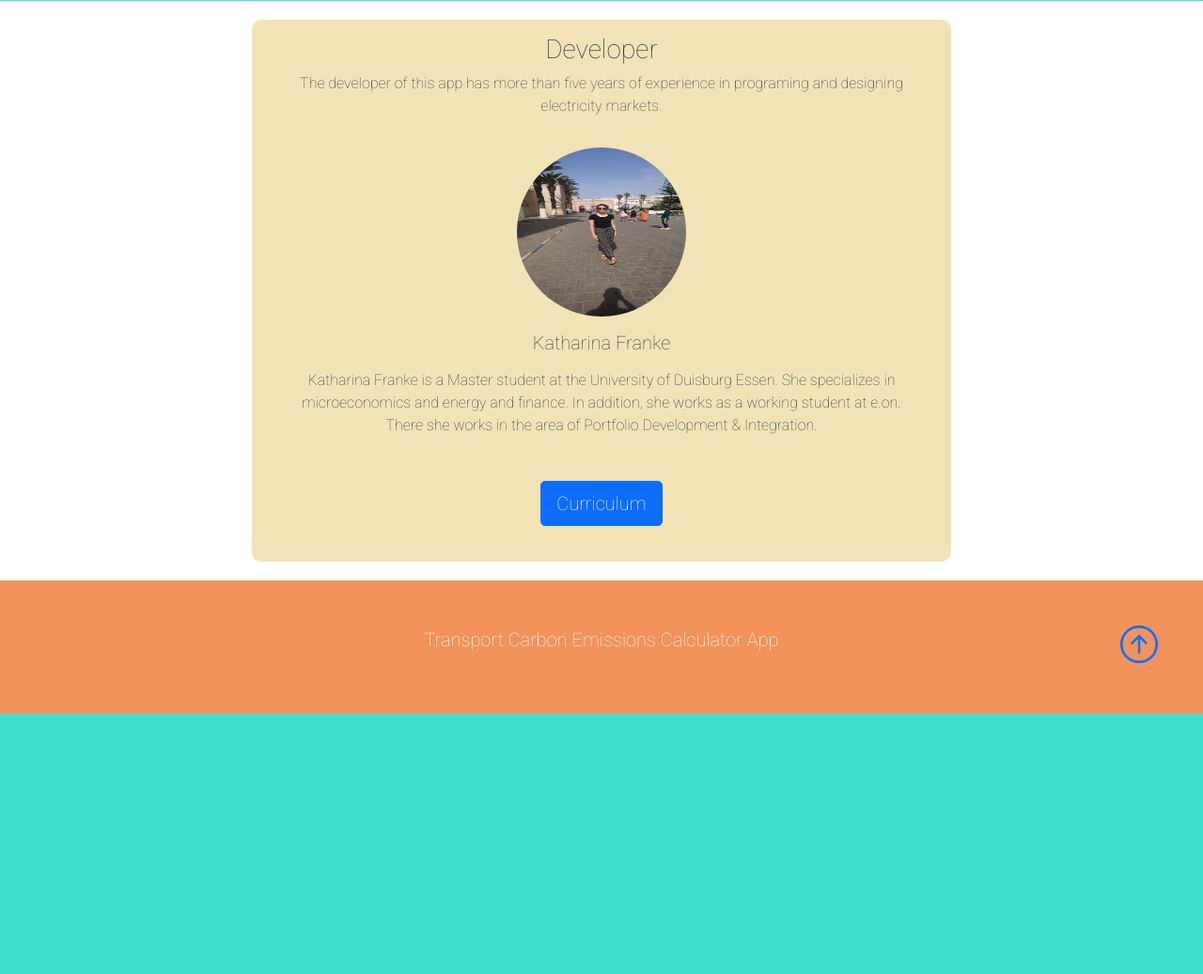
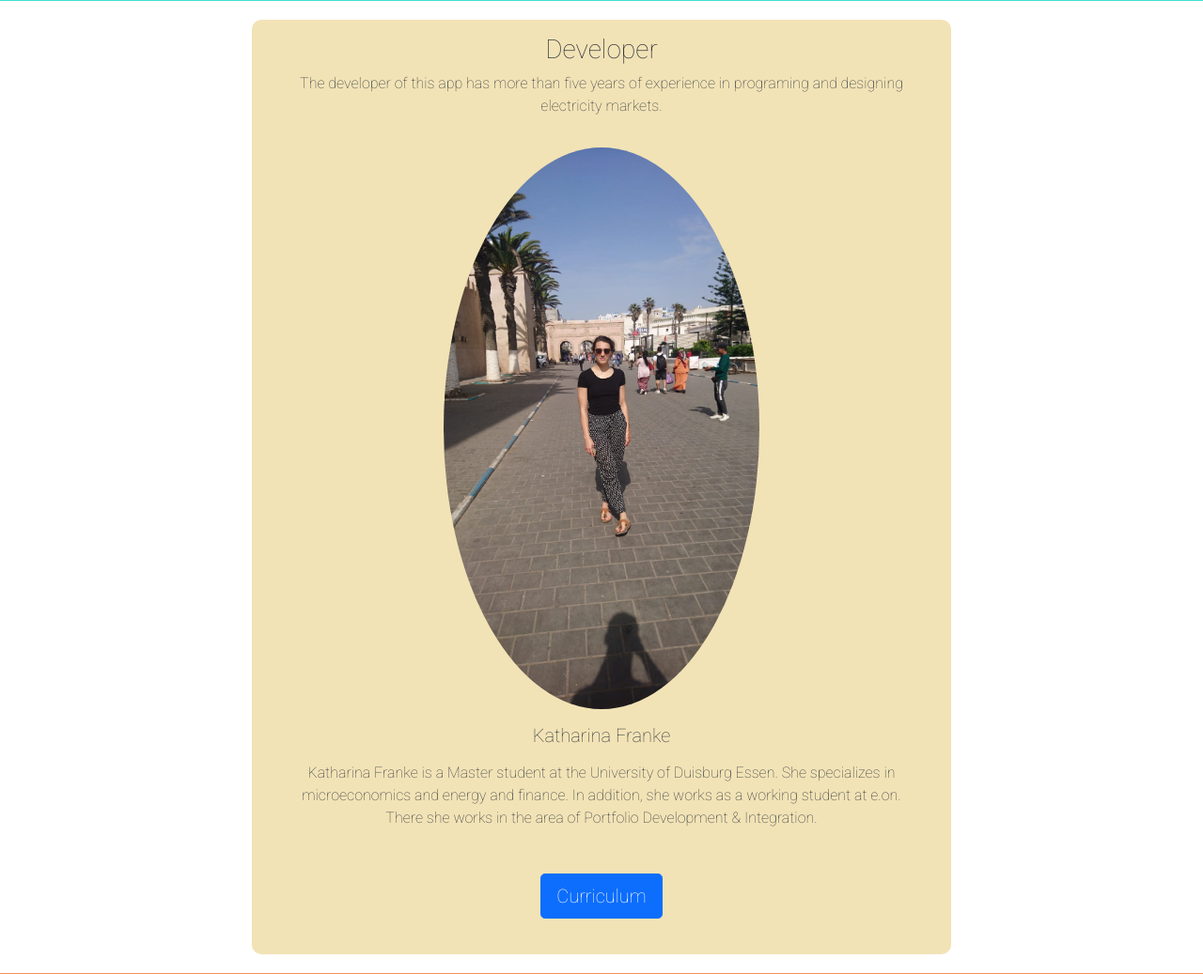
Before and after one commit to KatharinaFranke/Carbon-Footprint-Calculator, a Flask app: page / in a window 1280 px wide. Shown: the part 599-1636 px from the top of the page at 94% size. Before the commit the page ends 1359 px from the top, so only its background shows below. Run offline with Flask 2, Linux system fonts and the light colour scheme; some libraries are stand-ins or nearby versions.

Commit message:
Update home.html

```diff
--- a/templates/home.html
+++ b/templates/home.html
@@ -49,7 +49,7 @@
                     <div class="card-body text-center">
                         <img src="static/pictures/Maroco.jpeg"
                              class="rounded-circle w-50 mb-3"
-                             alt="", style="max-width: 180px; max-height: 180px"
+                             alt="", style="max-width: 899px; max-height: 1599px"
                         />
                         <h5 class="card-title mb-3">Katharina Franke</h5>
                         <p class="card-text">Katharina Franke is a Master student at the University of Duisburg Essen.
```
